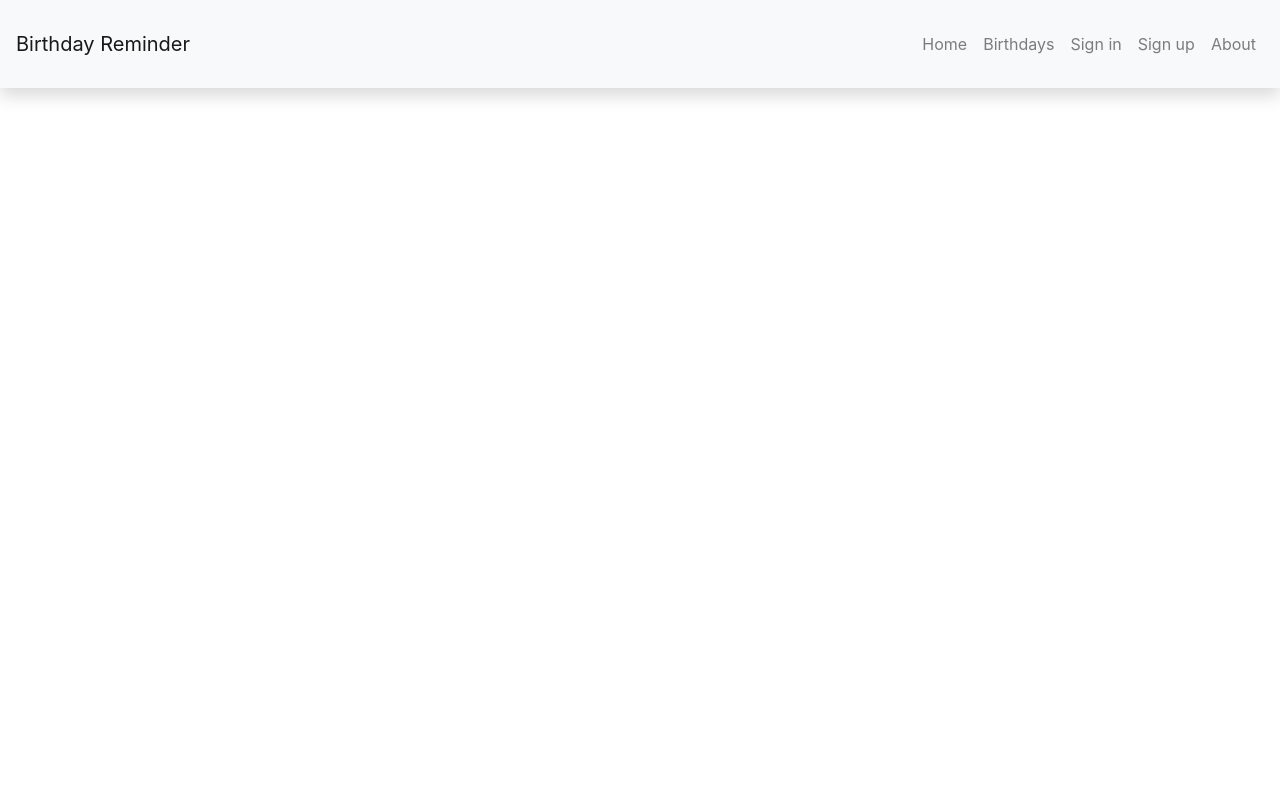
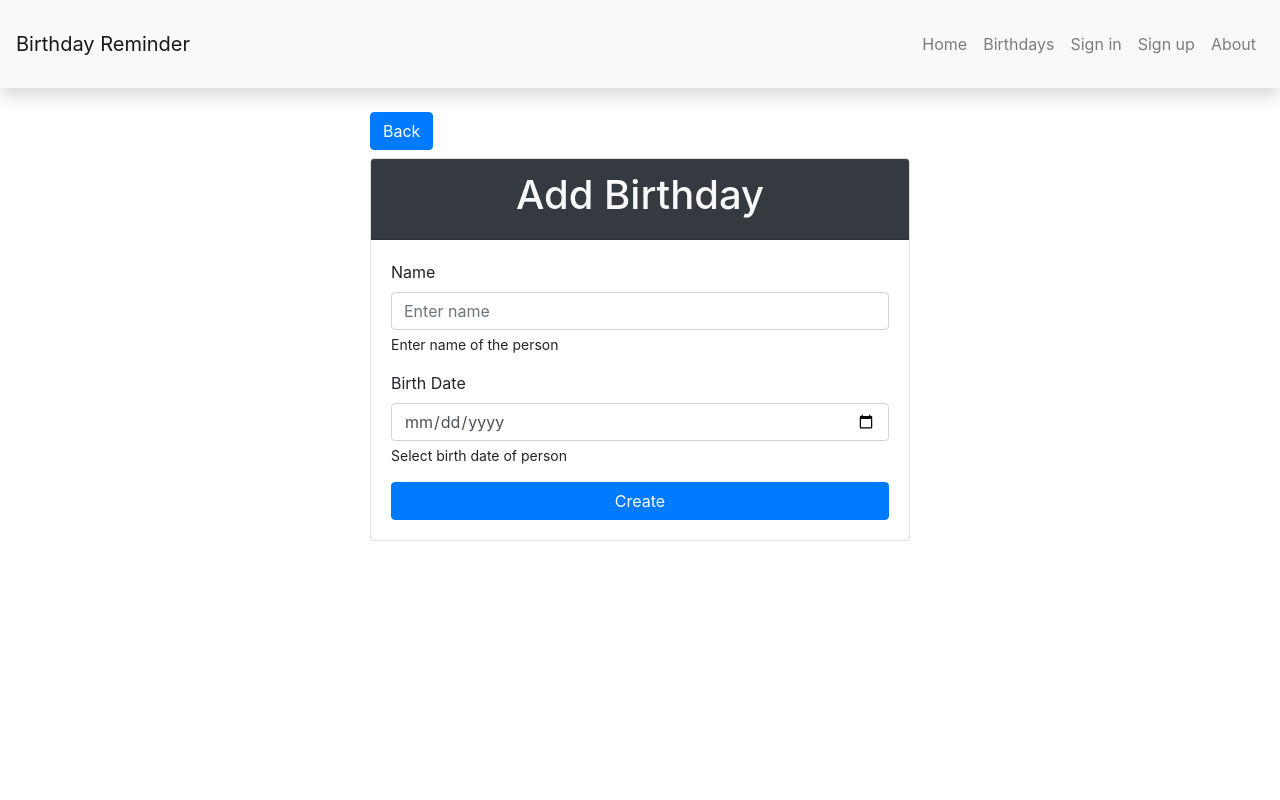
Before and after one commit to zuber-shekh7/react-birthday-reminder-app, a React (Create React App) app: page /birthdays/new in a window 1280 px wide. Shown: the top 800 px of the page. Built offline with nearby package versions, Linux system fonts and the light colour scheme.

Commit message:
feat: add create birthday page

```diff
--- a/src/components/App.js
+++ b/src/components/App.js
@@ -7,6 +7,7 @@ import Footer from "./Footer";
 import Birthdays from "../pages/Birthdays";
 import Signin from "../pages/Signin";
 import Signup from "../pages/Signup";
+import AddBirthday from "../pages/AddBirthday";
 
 const App = () => {
   return (
@@ -18,6 +19,7 @@ const App = () => {
             <Route path="/" exact component={Home} />
             <Route path="/about" exact component={About} />
             <Route path="/birthdays" exact component={Birthdays} />
+            <Route path="/birthdays/new" exact component={AddBirthday} />
             <Route path="/signin" exact component={Signin} />
             <Route path="/signup" exact component={Signup} />
           </Switch>
--- a/src/components/FormCard.js
+++ b/src/components/FormCard.js
@@ -2,7 +2,6 @@ import React from "react";
 import { Card, Form } from "react-bootstrap";
 
 const FormCard = ({ title, children }) => {
-  console.log(children);
   return (
     <Card>
       <Card.Header className="bg-dark text-light">
--- /dev/null
+++ b/src/pages/AddBirthday.js
@@ -0,0 +1,33 @@
+import React from "react";
+import { Container, Row, Col, Form, Button } from "react-bootstrap";
+import { Link } from "react-router-dom";
+import FormCard from "../components/FormCard";
+
+const AddBirthday = () => {
+  return (
+    <Container>
+      <Row>
+        <Col className="mx-auto" md={6}>
+          <Link className="btn btn-primary mb-2" to="/birthdays">
+            Back
+          </Link>
+          <FormCard title="Add Birthday">
+            <Form.Group>
+              <Form.Label>Name</Form.Label>
+              <Form.Control type="text" placeholder="Enter name" />
+              <Form.Text>Enter name of the person</Form.Text>
+            </Form.Group>
+            <Form.Group>
+              <Form.Label>Birth Date</Form.Label>
+              <Form.Control type="date" placeholder="Enter name" />
+              <Form.Text>Select birth date of person</Form.Text>
+            </Form.Group>
+            <Button block>Create</Button>
+          </FormCard>
+        </Col>
+      </Row>
+    </Container>
+  );
+};
+
+export default AddBirthday;
--- a/src/pages/Birthdays.js
+++ b/src/pages/Birthdays.js
@@ -1,5 +1,6 @@
 import React from "react";
 import { Container, Col, Row } from "react-bootstrap";
+import { Link } from "react-router-dom";
 import BirthdayList from "../components/BirthdayList";
 
 const birthdays = [
@@ -31,6 +32,11 @@ const Birthdays = () => {
       <Row>
         <Col md={12}>
           <h1 className="text-center">Birthdays</h1>
+          <Container>
+            <Link className="btn btn-primary" to="/birthdays/new">
+              Add Birthday
+            </Link>
+          </Container>
           <BirthdayList birthdays={birthdays} />
         </Col>
       </Row>
```
